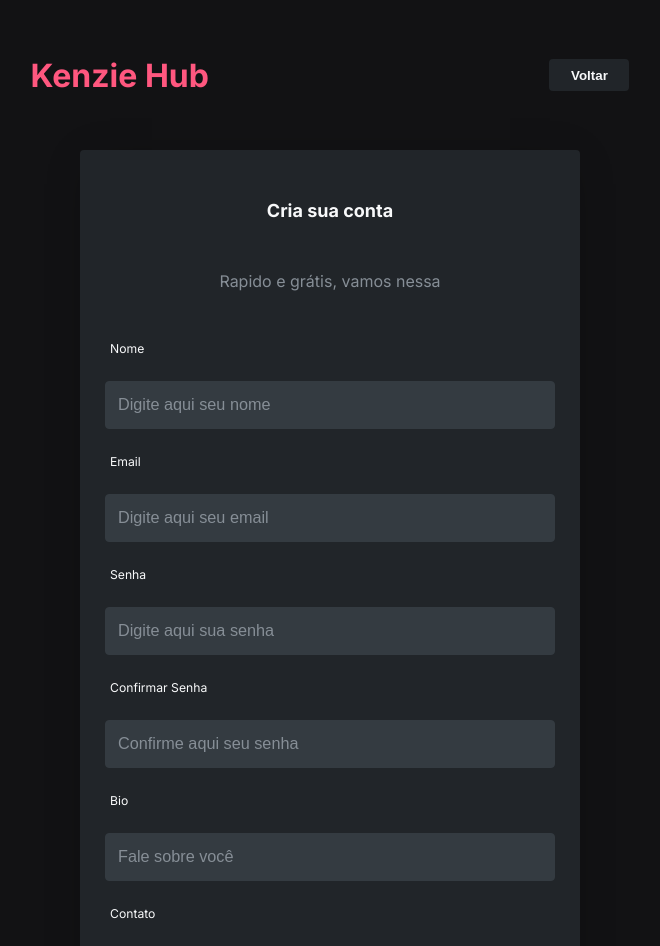
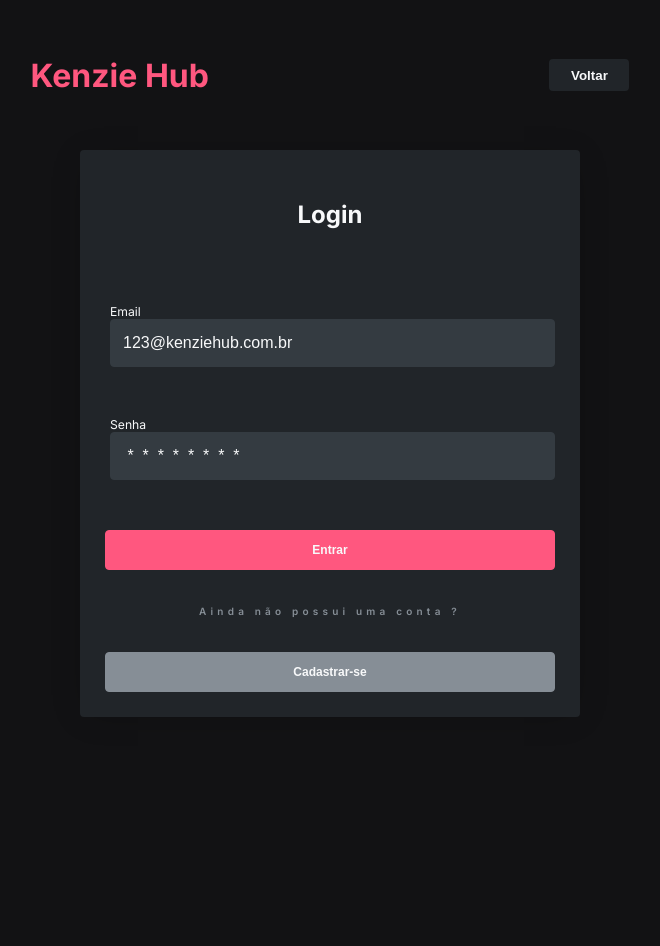
Before and after one commit to Kenzie-Academy-Brasil-Developers/kenzie-hub-react, a React (Create React App) app in the folder kenzie-hub-react/: page / in a window 1280 px wide. Shown: the top 946 px of the page, without its empty margins (310-970 px from the left). After the commit the page ends 800 px from the top, so only its background shows below. Built offline with nearby package versions, Linux system fonts and the light colour scheme; no server answers.

Commit message:
fix: semantica html

```diff
--- a/kenzie-hub-react/src/components/FormLogin/index.jsx
+++ b/kenzie-hub-react/src/components/FormLogin/index.jsx
@@ -2,23 +2,32 @@ import { FormLoginStyle } from "./style"
 import { Link } from "react-router-dom"
 
 const FormLogin = () => {
+
+    function LoginUser (evt) {
+        evt.preventDefault()
+        console.log(evt.target.value)
+    }
 
     return  (
         <FormLoginStyle>
 
               <h2>Login</h2>
 
-            <form >
+            <form onSubmit={LoginUser}>
 
-                <label>Email</label>
-                <input type="email" placeholder="123@kenziehub.com.br" />
+                <label>
+                    Email
+                    <input type="email" placeholder="123@kenziehub.com.br" />
+                </label>
 
-                <label>Senha</label>
-                <input type="password" placeholder=" *  *  *  *  *  *  *  *" />
+                <label>
+                    Senha
+                    <input type="password" placeholder=" *  *  *  *  *  *  *  *" />
+                </label>
 
-                <button>Entrar</button>
+                <button type="submit" >Entrar</button>
                 <span>Ainda não possui uma conta ?</span>
-                <Link to="/"><button className="LinkRegister"> Cadastrar-se</button></Link>
+                <Link to="/Register"><button className="LinkRegister"> Cadastrar-se</button></Link>
 
             </form>
         </FormLoginStyle>
--- a/kenzie-hub-react/src/components/FormRegister/index.jsx
+++ b/kenzie-hub-react/src/components/FormRegister/index.jsx
@@ -1,37 +1,61 @@
+import { useState } from "react"
 import { FormRegisterStyle } from "./style"
 
 
 const FormRegister = () => {
 
+    const [ nome, setName] = useState
+    const [ email, setEmail] = useState
+
+    function RegisterUser (evt) {
+        evt.preventDefault()
+        console.log(evt.target.value)
+    }
+
     return (
         <FormRegisterStyle>
-            <h2>Cria sua conta</h2>
+
+            <h2>Crie sua conta</h2>
 
             <p>Rapido e grátis, vamos nessa</p>
 
-            <form>
-                <label>Nome</label>
+            <form onSubmit={RegisterUser}>
+                <label>
+                    Nome
                     <input type="text" placeholder="Digite aqui seu nome" />
+                </label>
 
-                <label>Email</label>
+                <label>
+                    Email
                     <input type="email" placeholder="Digite aqui seu email" />
+                </label>
 
-                <label>Senha</label>
+                <label>
+                    Senha
                     <input type="password" placeholder="Digite aqui sua senha" />
+                </label>
 
-                <label>Confirmar Senha</label>
+                <label>
+                    Confirmar Senha
                     <input type="password" placeholder="Confirme aqui seu senha" />
+                </label>
 
-                <label>Bio</label>
+                <label>
+                    Bio
                     <input type="text" placeholder="Fale sobre você" />
+                </label>
 
-                <label>Contato</label>
+                <label>
+                    Contato
                     <input type="number" placeholder="Opção de contato" />
+                </label>
 
-                <label>Selecionar Módulo</label>
+                <label>
+                    Selecionar Módulo
                     <input type="text" placeholder="Primeiro Módulo" />
+                </label>
 
-                <button>Cadastrar</button>
+                <button type="submit">Cadastrar</button>
 
             </form>
 
--- a/kenzie-hub-react/src/components/Header/index.jsx
+++ b/kenzie-hub-react/src/components/Header/index.jsx
@@ -8,7 +8,7 @@ const Header = () => {
 
             <h1>Kenzie Hub</h1>
 
-            <Link to="/login">
+            <Link to="/">
                 <button>Voltar</button>
             </Link>
         </Headerstyle >
--- a/kenzie-hub-react/src/routes/index.jsx
+++ b/kenzie-hub-react/src/routes/index.jsx
@@ -1,4 +1,4 @@
-import { Route, Routes } from "react-router-dom";
+import { Navigate, Route, Routes } from "react-router-dom";
 
 import Register from "../page/Register";
 import Login from "../page/Login";
@@ -6,9 +6,10 @@ import Dashboard from "../page/Dashboard";
 
 const RoutesMain = () => (
   <Routes>
-    <Route path="/" element={<Register />} />
-    <Route path="/login" element={<Login />} />
+    <Route path="/" element={<Login />} />
+    <Route path="/register" element={<Register />} />
     <Route path="/dashboard" element={<Dashboard />} />
+    <Route path="*" element={<Navigate  to="/" />} />
   </Routes>
 );
 
```
Lines whose indentation alone changed are shown as unchanged.
